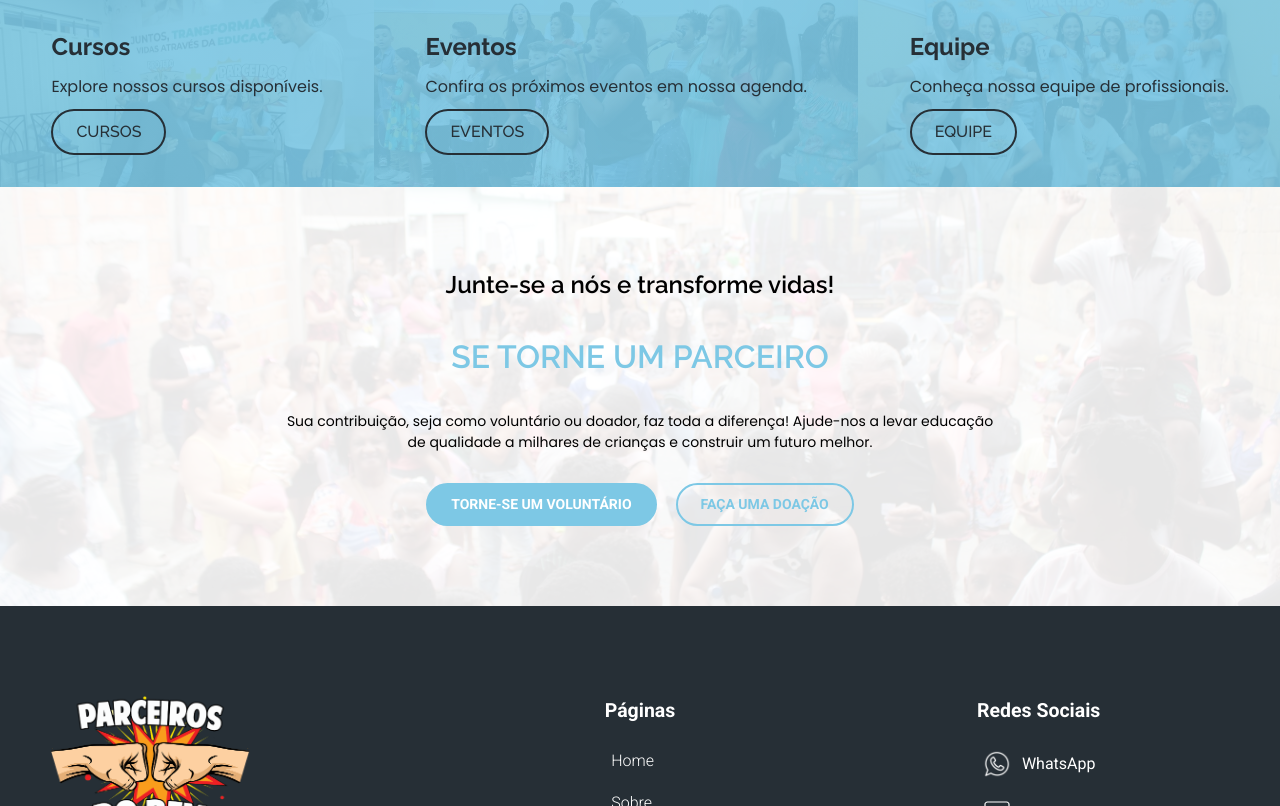
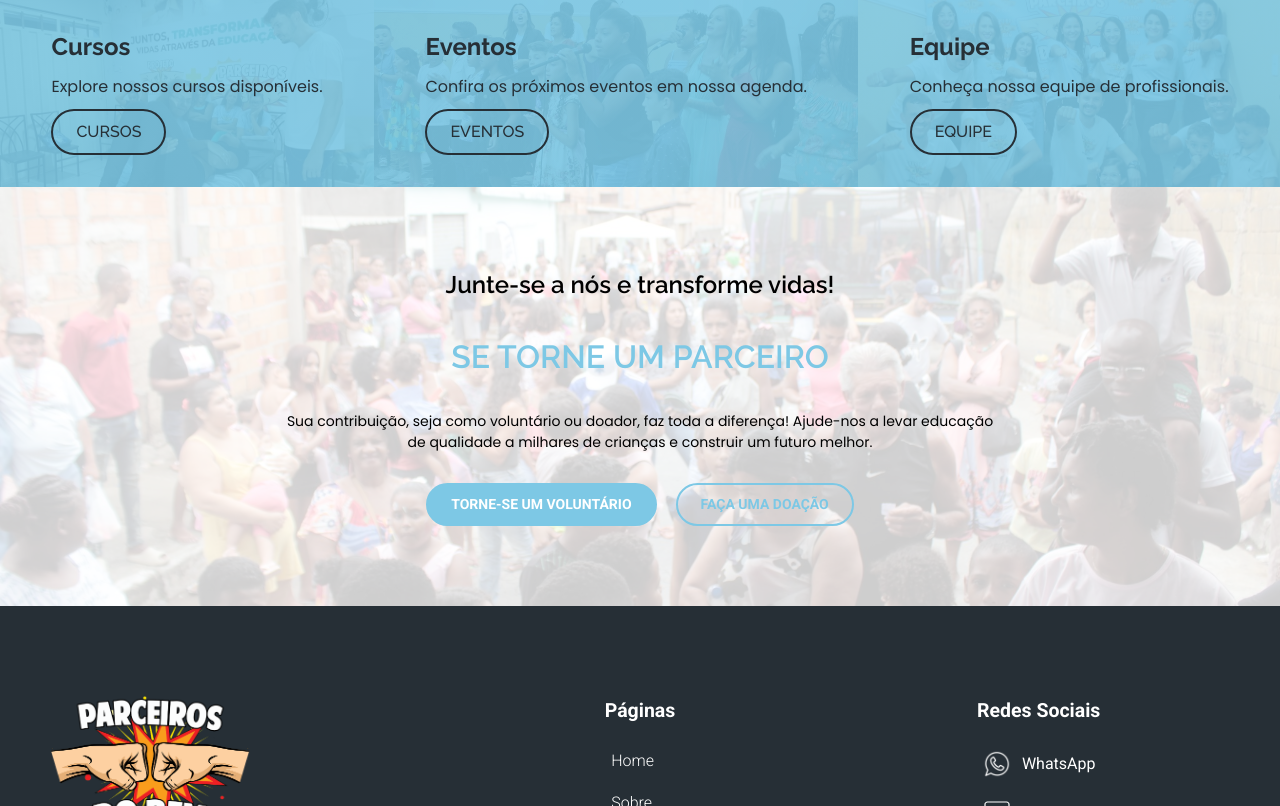
Before and after one commit to wellingtonfernandesbarbosa/parceiros-do-bem, a React (Vite) app: page / in a window 1280 px wide. Shown: the part 671-1477 px from the top of the page. Built offline with nearby package versions, Linux system fonts and the light colour scheme.

Commit message:
Update BecomeAPartner style

```diff
--- a/src/components/BecomeAPartner/BecomeAPartner.module.scss
+++ b/src/components/BecomeAPartner/BecomeAPartner.module.scss
@@ -14,7 +14,7 @@
     left: 0;
     width: 100%;
     height: 100%;
-    background-color: rgba(255, 255, 255, 0.9);
+    background-color: rgba(255, 255, 255, 0.8);
     z-index: -1;
   }
 
```
